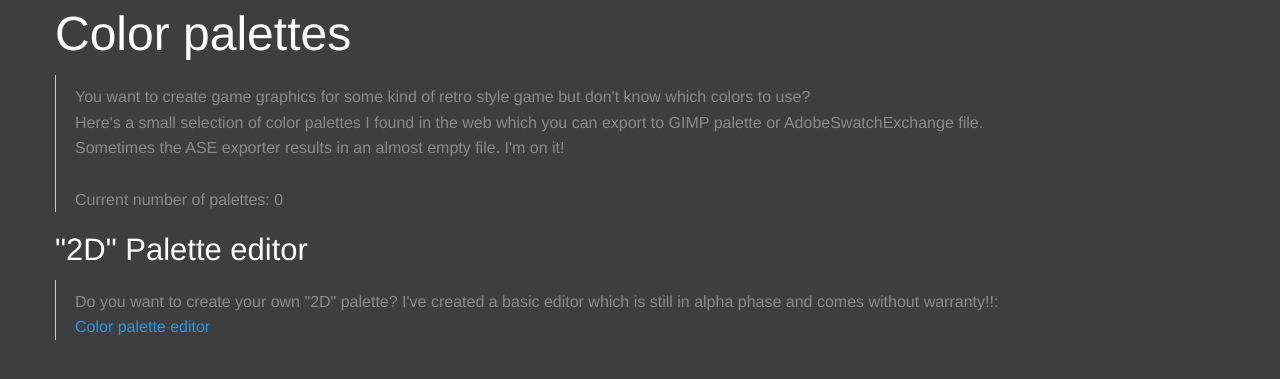
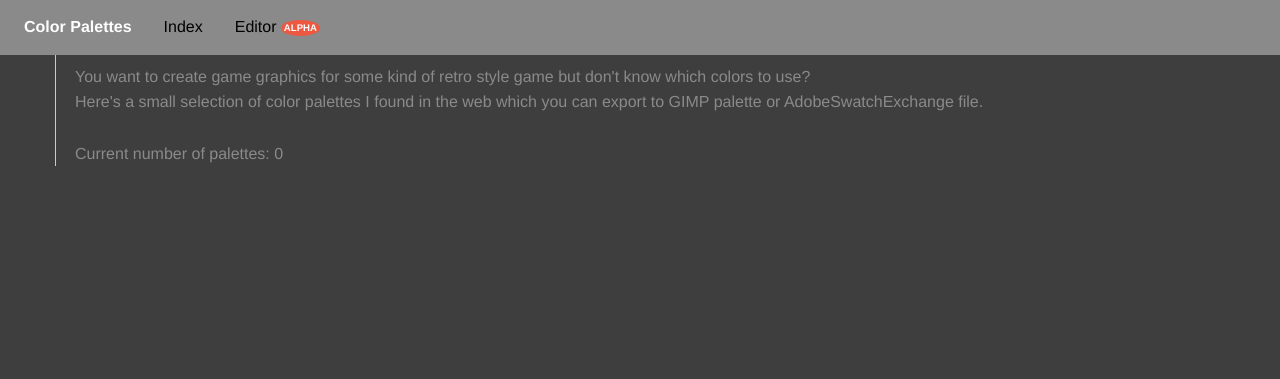
Before and after one commit to Ravetracer/colorpalettes, a PHP site: template views/index.html.twig in a window 1280 px wide. Shown: the top 379 px of the page. Run offline with PHP 8.4, Linux system fonts and the light colour scheme; the template is opened without the code that fills it, so the values that code supplies are empty; some libraries are stand-ins or nearby versions.

Commit message:
Updated palette editor
- added .ase export
- updated frontend/backend communication
- reworked UI
- added top menu bar

```diff
--- a/css/app.css
+++ b/css/app.css
@@ -1259,12 +1259,12 @@ h6 {
     font-size: 1rem; } }
 
 a {
-  color: #2199e8;
+  color: #000;
   text-decoration: none;
   line-height: inherit;
   cursor: pointer; }
   a:hover, a:focus {
-    color: #1585cf; }
+    color: black; }
   a img {
     border: 0; }
 
@@ -2213,7 +2213,7 @@ select {
     width: 0;
     height: 0;
     border: inset 5px;
-    border-color: #2199e8 transparent transparent;
+    border-color: #000 transparent transparent;
     border-top-style: solid;
     border-bottom-width: 0;
     position: absolute;
@@ -2225,7 +2225,7 @@ select {
     width: 0;
     height: 0;
     border: inset 5px;
-    border-color: transparent #2199e8 transparent transparent;
+    border-color: transparent #000 transparent transparent;
     border-right-style: solid;
     border-left-width: 0;
     float: left;
@@ -2237,7 +2237,7 @@ select {
     width: 0;
     height: 0;
     border: inset 5px;
-    border-color: transparent transparent transparent #2199e8;
+    border-color: transparent transparent transparent #000;
     border-left-style: solid;
     border-right-width: 0; }
   .is-dropdown-submenu-parent.is-left-arrow.opens-inner .is-dropdown-submenu {
@@ -3223,7 +3223,7 @@ table.hover tr:nth-of-type(even):hover {
     clear: both; }
   .top-bar,
   .top-bar ul {
-    background-color: #e6e6e6; }
+    background-color: #8a8a8a; }
   .top-bar input {
     width: 200px;
     margin-right: 1rem; }
--- a/index.php
+++ b/index.php
@@ -126,6 +126,7 @@ $app->post('/editor/save', function (Request $request) use ($app) {
     $palData = json_decode($request->get('paletteData'), true);
     $cols = (int) $request->get('columns');
     $rows = (int) $request->get('rows');
+    $fileType = filter_var($request->get('filetype'), FILTER_SANITIZE_STRING);
 
     $exportPalette = new BasePalette();
     $colors = [];
@@ -149,8 +150,11 @@ $app->post('/editor/save', function (Request $request) use ($app) {
         ->setComment(filter_var($request->get('paletteComment'), FILTER_SANITIZE_STRING));
 
     $exporter = new GimpPaletteExporter($exportPalette);
+    if ($fileType === "ase") {
+        $exporter = new AdobeSwatchExchangeExporter($exportPalette);
+    }
 
-    return new JsonResponse(['status' => 'success', 'exportString' => $exporter->getExportContents()]);
+    return new JsonResponse(['status' => 'success', 'exportString' => base64_encode($exporter->getExportContents()), 'extension' => $exporter->getExportFileExtension()]);
 });
 
 $app->run();
--- a/scss/_settings.scss
+++ b/scss/_settings.scss
@@ -132,7 +132,7 @@ $code-font-weight: $global-weight-normal;
 $code-background: $light-gray;
 $code-border: 1px solid $medium-gray;
 $code-padding: rem-calc(2 5 1);
-$anchor-color: $primary-color;
+$anchor-color: $black;
 $anchor-color-hover: scale-color($anchor-color, $lightness: -14%);
 $anchor-text-decoration: none;
 $anchor-text-decoration-hover: none;
@@ -543,6 +543,6 @@ $tooltip-radius: $global-radius;
 // -----------
 
 $topbar-padding: 0.5rem;
-$topbar-background: $light-gray;
+$topbar-background: $dark-gray;
 $topbar-title-spacing: 1rem;
 $topbar-input-width: 200px;
--- a/views/index.html.twig
+++ b/views/index.html.twig
@@ -2,18 +2,9 @@
 
 {% block mainContent %}
     <div class="row column">
-        <h1>Color palettes</h1>
         <blockquote>You want to create game graphics for some kind of retro style game but don't know which colors to use?<br />
-            Here's a small selection of color palettes I found in the web which you can export to GIMP palette or AdobeSwatchExchange file.<br/>
-            Sometimes the ASE exporter results in an almost empty file. I'm on it!<br/><br/>
+            Here's a small selection of color palettes I found in the web which you can export to GIMP palette or AdobeSwatchExchange file.<br/><br/>
             Current number of palettes: {{ palettes|length }}</blockquote>
-    </div>
-
-    <div class="row column">
-        <h3>"2D" Palette editor</h3>
-        <blockquote>Do you want to create your own "2D" palette? I've created a basic editor which is still in alpha phase and comes without warranty!!:<br/>
-            <a href="{{ path('editor') }}">Color palette editor</a>
-        </blockquote>
     </div>
 
     <div class="row columns small-up-1 medium-up-2 large-up-3" data-equalizer data-equalize-by-row="true">
@@ -21,12 +12,4 @@
             {% include 'palette_bar.html.twig' %}
         {% endfor %}
     </div>
-
-    {#
-    <div class="reveal">
-        <h3>Convert palette</h3>
-        <form action="{{ path('convert_pal') }}" method="post" enctype="multipart/form-data">
-        </form>
-    </div>
-    #}
 {% endblock %}
--- a/views/layout.html.twig
+++ b/views/layout.html.twig
@@ -29,6 +29,18 @@
         #}
     </head>
     <body>
+        <div data-sticky-container>
+            <nav class="top-bar" data-sticky data-options="marginTop:0;" style="width:100%">
+                <div class="top-bar-left">
+                    <ul class="menu">
+                        <li class="menu-text">Color Palettes</li>
+                        <li><a href="{{ path('homepage') }}">Index</a></li>
+                        <li><a href="{{ path('editor') }}">Editor <span class="alert badge"><strong>ALPHA</strong></span></a></li>
+                    </ul>
+                </div>
+            </nav>
+        </div>
+
         {% block mainContent %}{% endblock %}
 
         <script type="text/javascript" src="/bower_components/jquery/dist/jquery.min.js"></script>
```
Also changed, not shown: views/editor/index.html.twig (+18 -23 lines), views/editor/js/editor.html.twig (+7 -5 lines).
